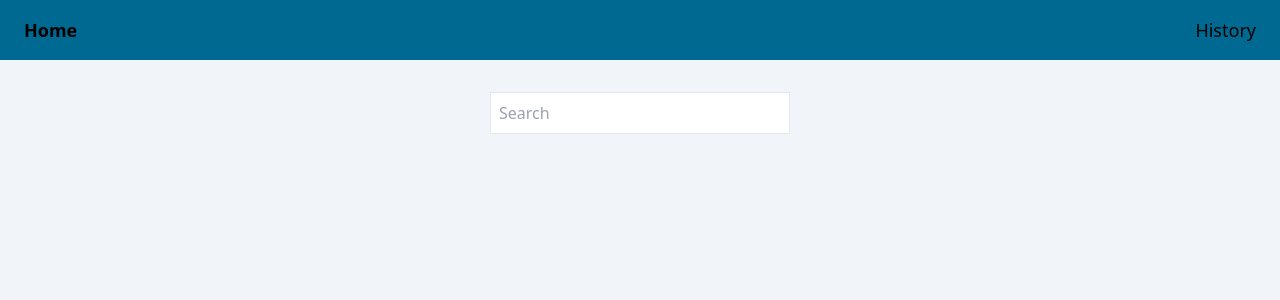
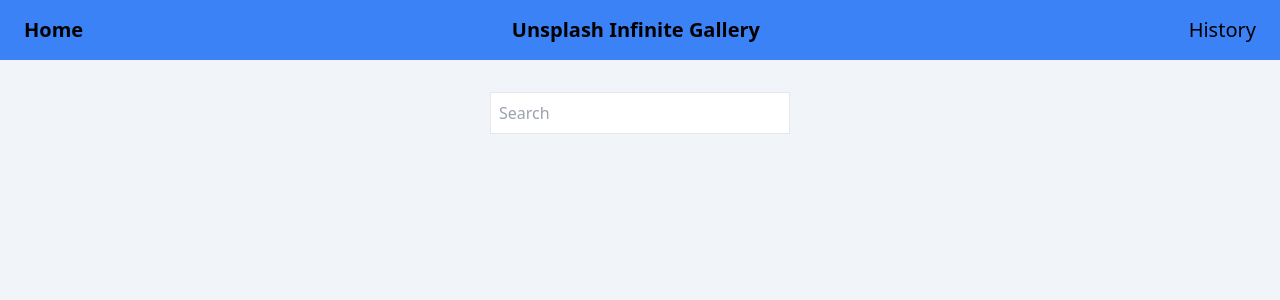
Before and after one commit to giorgio324/sweeft-gallery, a React (Vite) app: page / in a window 1280 px wide. Shown: the top 300 px of the page. Built offline with nearby package versions, Linux system fonts and the light colour scheme; no server answers.

Commit message:
fixed navbar styles added title

```diff
--- a/src/components/CustomNavLink.tsx
+++ b/src/components/CustomNavLink.tsx
@@ -9,8 +9,8 @@
       to={to}
       className={({ isActive }) =>
         isActive
-          ? "p-2 rounded-md transition-all duration-300 hover:bg-[#EEE5E9] text-lg font-bold"
-          : "p-2 rounded-md transition-all duration-300 hover:bg-[#CECECE] text-lg"
+          ? "p-2 rounded-sm transition-all duration-300 hover:bg-gray-300 md:text-xl font-bold"
+          : "p-2 rounded-sm transition-all duration-300 hover:bg-gray-300 md:text-xl"
       }
     >
       {children}
--- a/src/components/Navbar.tsx
+++ b/src/components/Navbar.tsx
@@ -2,9 +2,12 @@
 
 const Navbar = () => {
   return (
-    <nav className="bg-[#006992] py-2 mb-8">
+    <nav className="bg-blue-500 py-2 mb-8">
       <div className="max-w-screen-xl px-4 mx-auto flex justify-between items-center">
         <CustomNavLink to="/">Home</CustomNavLink>
+        <h1 className="text-sm md:text-xl font-semibold">
+          Unsplash Infinite Gallery
+        </h1>
         <CustomNavLink to="/history">History</CustomNavLink>
       </div>
     </nav>
```
